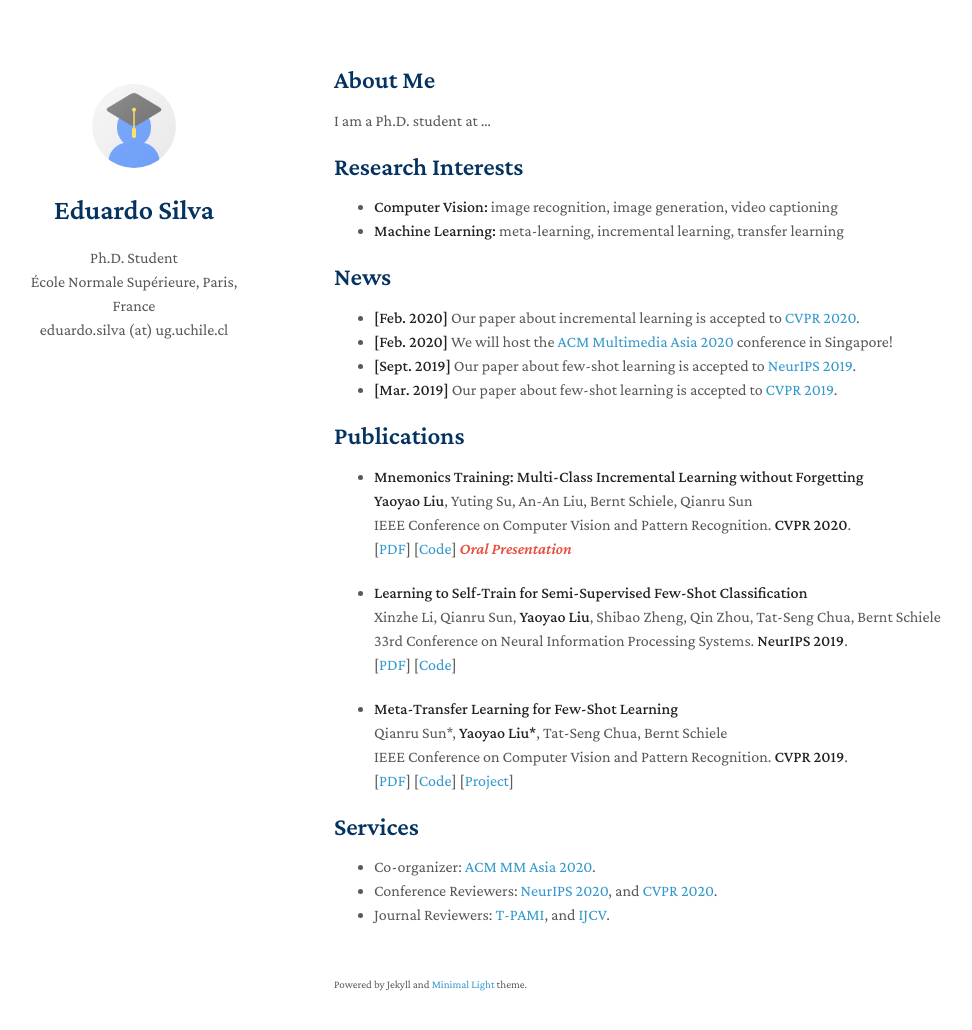
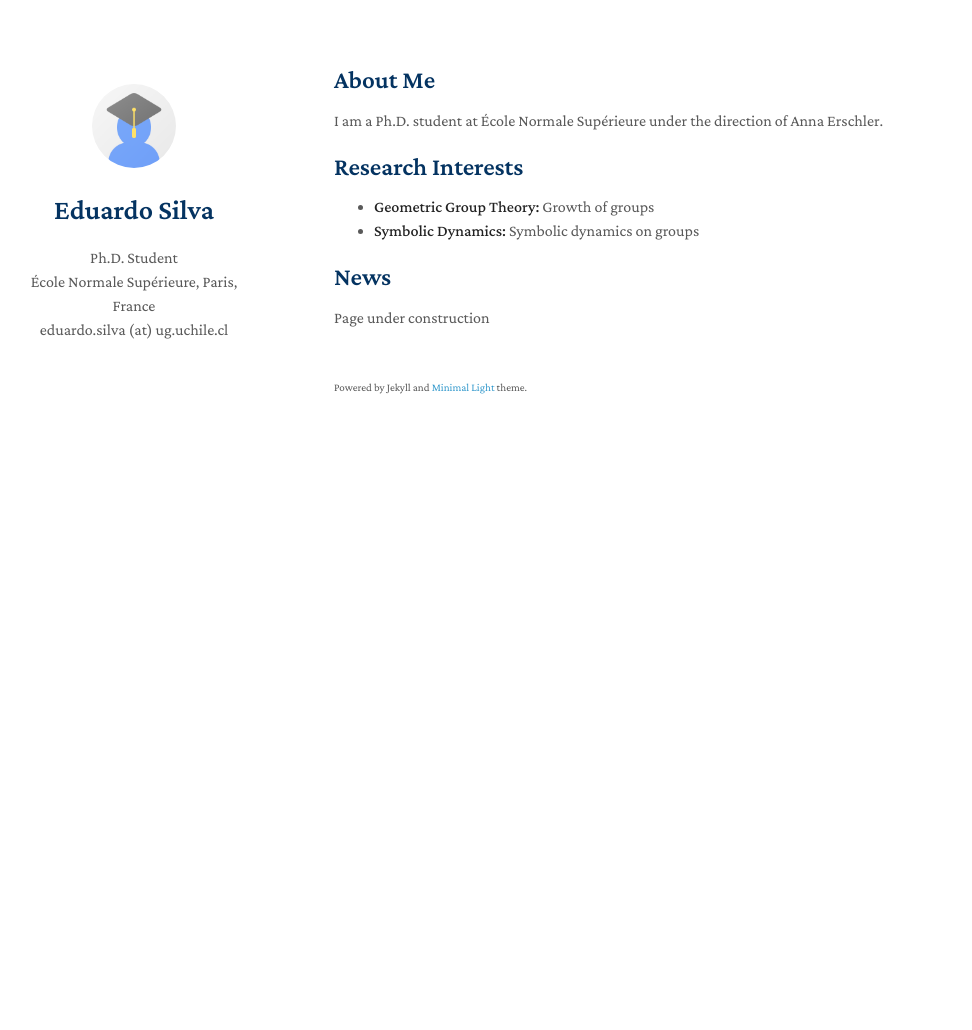
Before and after one commit to edoasd/esilvaa, a Jekyll site: the page built from index.md, in a window 1280 px wide and 1065 px high. Shown: the top 1030 px of the window, without its empty margins (136-1108 px from the left). Built offline with Jekyll 4.4.1, drawn with Linux system fonts in a browser that asks for light colours; nearby versions of some CDN libraries; a style sheet for code colours, icons or effects is not loaded; our own code applies the rules of GitHub Pages for plain Markdown files.

Commit message:
Update index.md

```diff
--- a/index.md
+++ b/index.md
@@ -4,21 +4,22 @@ layout: homepage
 
 ## About Me
 
-I am a Ph.D. student at ...
+I am a Ph.D. student at École Normale Supérieure under the direction of Anna Erschler.
 
 ## Research Interests
 
-- **Computer Vision:** image recognition, image generation, video captioning
-- **Machine Learning:** meta-learning, incremental learning, transfer learning
+- **Geometric Group Theory:** Growth of groups
+- **Symbolic Dynamics:** Symbolic dynamics on groups
 
 ## News
 
-- **[Feb. 2020]** Our paper about incremental learning is accepted to [CVPR 2020](http://cvpr2020.thecvf.com/).
-- **[Feb. 2020]** We will host the [ACM Multimedia Asia 2020](https://mmasia2020.org/) conference in Singapore!
-- **[Sept. 2019]** Our paper about few-shot learning is accepted to [NeurIPS 2019](https://nips.cc/Conferences/2019).
-- **[Mar. 2019]** Our paper about few-shot learning is accepted to [CVPR 2019](http://cvpr2019.thecvf.com/).
+<!-- - **[Feb. 2020]** Our paper about incremental learning is accepted to [CVPR 2020](http://cvpr2020.thecvf.com/).
+--- - **[Feb. 2020]** We will host the [ACM Multimedia Asia 2020](https://mmasia2020.org/) conference in Singapore!
+--- - **[Sept. 2019]** Our paper about few-shot learning is accepted to [NeurIPS 2019](https://nips.cc/Conferences/2019).
+--- - **[Mar. 2019]** Our paper about few-shot learning is accepted to [CVPR 2019](http://cvpr2019.thecvf.com/).
+-->
 
-## Publications
+<!-- ## Publications
 
 - **Mnemonics Training: Multi-Class Incremental Learning without Forgetting**
   <br>
@@ -49,3 +50,5 @@ I am a Ph.D. student at ...
 - Co-organizer: [ACM MM Asia 2020](https://mmasia2020.org/).
 - Conference Reviewers: [NeurIPS 2020](https://neurips.cc/Conferences/2020), and [CVPR 2020](http://cvpr2020.thecvf.com/).
 - Journal Reviewers: [T-PAMI](https://ieeexplore.ieee.org/xpl/RecentIssue.jsp?punumber=34), and [IJCV](https://www.springer.com/journal/11263).
+-->
+Page under construction
```
